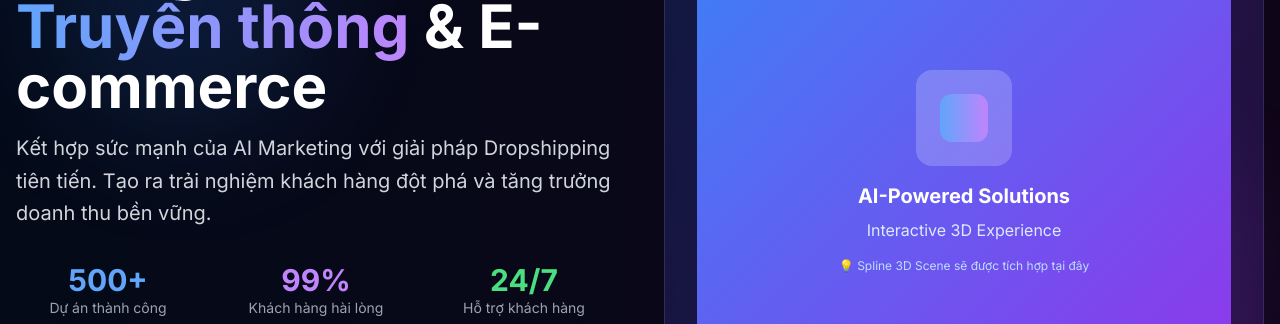
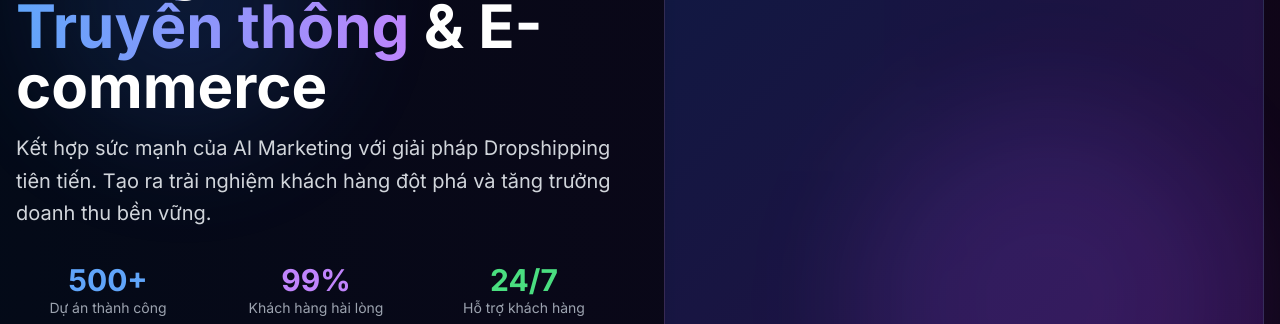
Before and after one commit to khoa08122002/mediaverse-dropship-nexus, a React (Vite) app: page / in a window 1280 px wide. Shown: the part 228-552 px from the top of the page. Built offline with nearby package versions, Linux system fonts and the light colour scheme.

Commit message:
Add Spline 3D scene to HeroSection
Integrate Spline 3D scene into the HeroSection component.

```diff
--- a/package.json
+++ b/package.json
@@ -39,6 +39,7 @@
     "@radix-ui/react-toggle": "^1.1.0",
     "@radix-ui/react-toggle-group": "^1.1.0",
     "@radix-ui/react-tooltip": "^1.1.4",
+    "@splinetool/react-spline": "^4.0.0",
     "@tanstack/react-query": "^5.56.2",
     "class-variance-authority": "^0.7.1",
     "clsx": "^2.1.1",
--- a/src/components/HeroSection.tsx
+++ b/src/components/HeroSection.tsx
@@ -2,6 +2,7 @@
 import React from 'react';
 import { Link } from 'react-router-dom';
 import { ArrowRight } from 'lucide-react';
+import Spline from '@splinetool/react-spline';
 
 const HeroSection = () => {
   return (
@@ -73,21 +74,12 @@ const HeroSection = () => {
             </div>
           </div>
 
-          {/* 3D Visual Placeholder - Spline Integration Point */}
+          {/* Spline 3D Scene */}
           <div className="relative">
             <div className="relative z-10 bg-gradient-to-br from-blue-600/20 to-purple-600/20 rounded-3xl p-8 backdrop-blur-sm border border-white/10">
-              {/* Placeholder for Spline 3D Scene */}
-              <div className="aspect-square bg-gradient-to-br from-blue-500 to-purple-600 rounded-2xl flex items-center justify-center">
-                <div className="text-center text-white">
-                  <div className="w-24 h-24 mx-auto mb-4 bg-white/20 rounded-2xl flex items-center justify-center">
-                    <div className="w-12 h-12 bg-gradient-to-r from-blue-400 to-purple-400 rounded-xl"></div>
-                  </div>
-                  <h3 className="text-xl font-bold mb-2">AI-Powered Solutions</h3>
-                  <p className="text-blue-100">Interactive 3D Experience</p>
-                  <div className="mt-4 text-xs text-blue-200">
-                    💡 Spline 3D Scene sẽ được tích hợp tại đây
-                  </div>
-                </div>
+              {/* Spline 3D Scene */}
+              <div className="aspect-square rounded-2xl overflow-hidden">
+                <Spline scene="https://prod.spline.design/zUQ9uRpjrb1vjK5R/scene.splinecode" />
               </div>
             </div>
 
```
Also changed, not shown: 1 other file (tests, documents, lock files or other folders).
